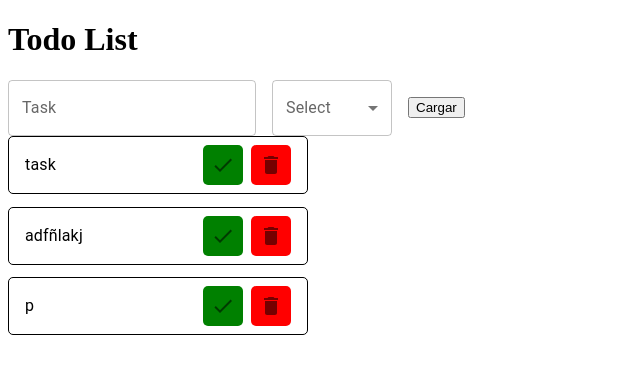
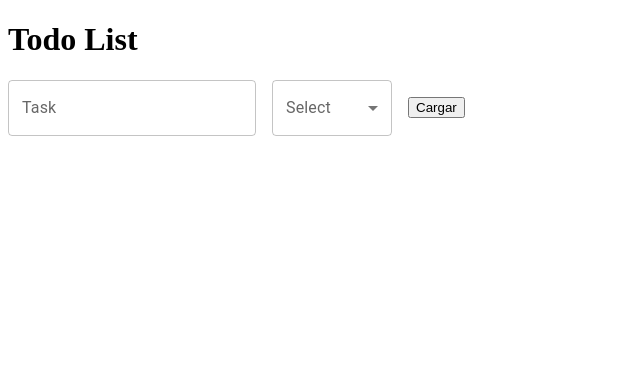
Before and after one commit to GonzalezMariaSol/ToDoList-Project, a React (Vite) app: page / in a window 1280 px wide. Shown: the top 374 px of the page, without its empty margins (0-640 px from the left). Built offline with nearby package versions, Linux system fonts and the light colour scheme.

Commit message:
Improvement of component names, completion for rendering the tasks loaded in the LS in component RenderTask

```diff
--- a/src/App.jsx
+++ b/src/App.jsx
@@ -2,8 +2,8 @@
 import { useState } from "react";
 import NavBar from "./assets/components/NavBar";
 import Form from "./assets/components/Form";
-import Task from "./assets/components/Tasks";
-// import ShowTasks from "./assets/components/ShowTasks";
+import RenderTasks from "./assets/components/RenderTasks";
+// import ManageTasks from "./assets/components/ManageTasks";
 // import Footer from "./assets/components/Footer";
 
 
@@ -18,27 +18,12 @@ function App() {
 
   const [lsTask, setLsTask] = useState(JSON.parse(localStorage.getItem("taskName")) || []); //VA ACTUALIZANDO AL LOCAL STORAGE
 
-  const pruebas = [
-    {
-        id: crypto.randomUUID(),
-        nombre: "task",
-    },
-    {
-        id: crypto.randomUUID(),
-        nombre: "adfñlakj",
-    },
-    {
-        id: crypto.randomUUID(),
-        nombre: "p",
-    }
-]
-
   return (
     <>
       <NavBar />
       <Form lsTask={lsTask} setLsTask={setLsTask}/>
-      <Task lsTasks={pruebas}/>
-     {/* <ShowTasks /> */}
+      <RenderTasks lsTasks={lsTask}/>
+     {/* <ManageTasks /> */}
       {/* <Footer /> */}
     </>
   );
--- a/src/assets/components/Tasks.jsx
+++ b/src/assets/components/RenderTasks.jsx
@@ -1,43 +1,15 @@
-//QUIERO TRAER LO QUE HAY EN EL LOCAL STORAGE Y PASARLE ESA DATA A MI HIJO SHOWTASk
-
-// import Box from '@mui/material/Box';
-// import Typography from '@mui/material/Typography';
-
-// const Task = ({ lsTasks }) => {
-//     console.log(typeof(lsTasks));
-
-//     return (
-//         <div>
-//             {lsTasks ? (
-//                 lsTasks.map((lsTask) => (
-//                     <Box key={lsTask.id} sx={{ width: '100%', maxWidth: 500 }}>
-//                         <Typography variant="h3" gutterBottom>
-//                             {lsTask.nombre}
-//                         </Typography>
-//                     </Box>
-//                 ))
-//             ) : (
-//                 <p>Sorry, no se mostraron tareas</p>
-//             )}
-//         </div>
-//     );
-// };
-
-// export default Task
-
-// import Box from '@mui/material/Box';
-// import Typography from '@mui/material/Typography';
+//SE ENCARGA DE TRAER LO DEL LOCAL Y RENDERIZARLO
 
 import React from "react";
 import { MdCheck, MdDelete } from "react-icons/md"; // Importa los iconos de React Icons
 import {
   ListItem,
   ListItemText,
-  ListItemSecondaryAction,
   IconButton,
 } from "@mui/material";
 
-const Task = ({ lsTasks }) => {
+const RenderTasks = ({ lsTasks }) => {
+    console.log(lsTasks);
   return (
     <div>
       {lsTasks ? (
@@ -55,7 +27,7 @@ const Task = ({ lsTasks }) => {
               alignItems: "center",
             }}
           >
-            <ListItemText primary={lsTask.nombre} sx={{ marginRight: "2vw" }} />
+            <ListItemText primary={lsTask.task} sx={{ marginRight: "2vw" }} />
             <IconButton
               aria-label="check"
               sx={{
@@ -80,4 +52,4 @@ const Task = ({ lsTasks }) => {
     </div>
   );
 };
-export default Task;
+export default RenderTasks;
```
Also changed, not shown: src/assets/components/ManageTasks.jsx (added), src/assets/components/ShowTasks.jsx (deleted).
